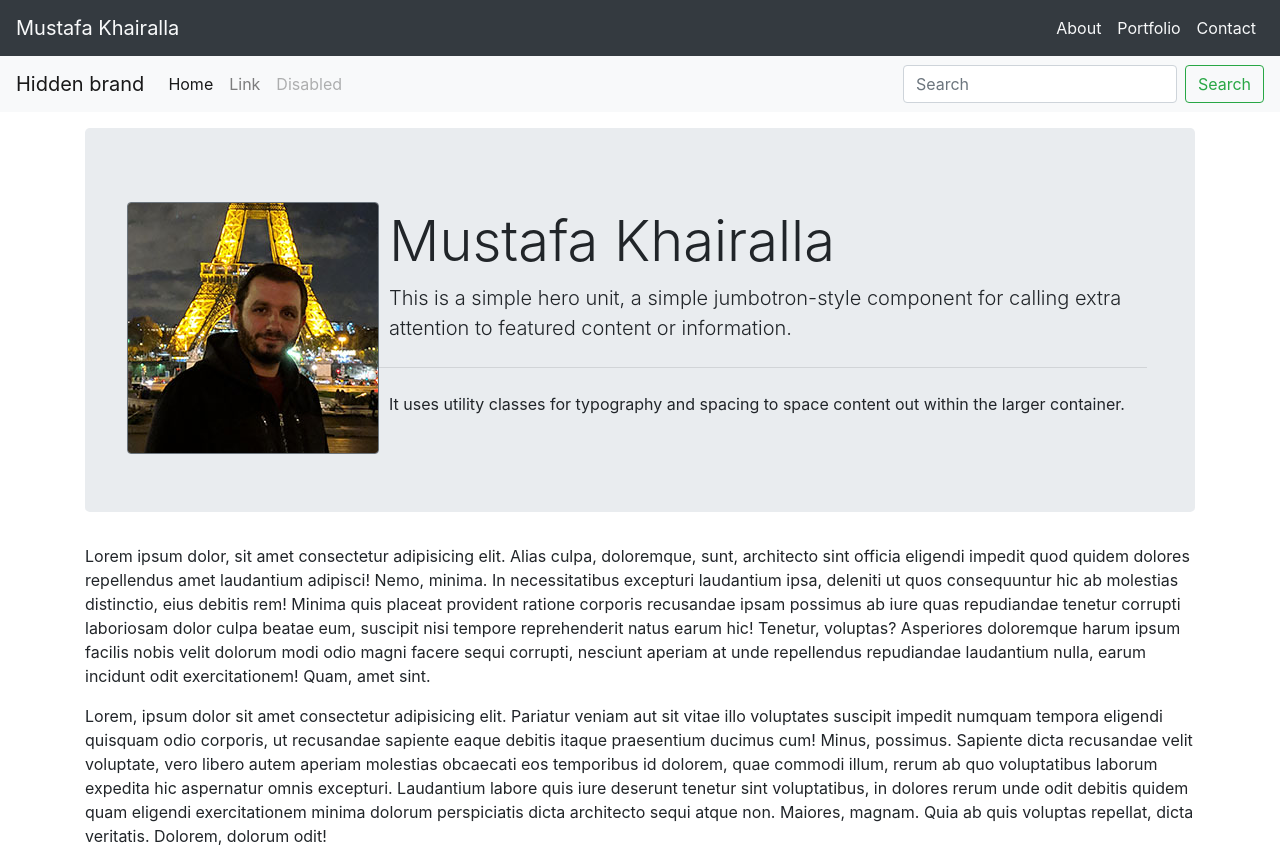
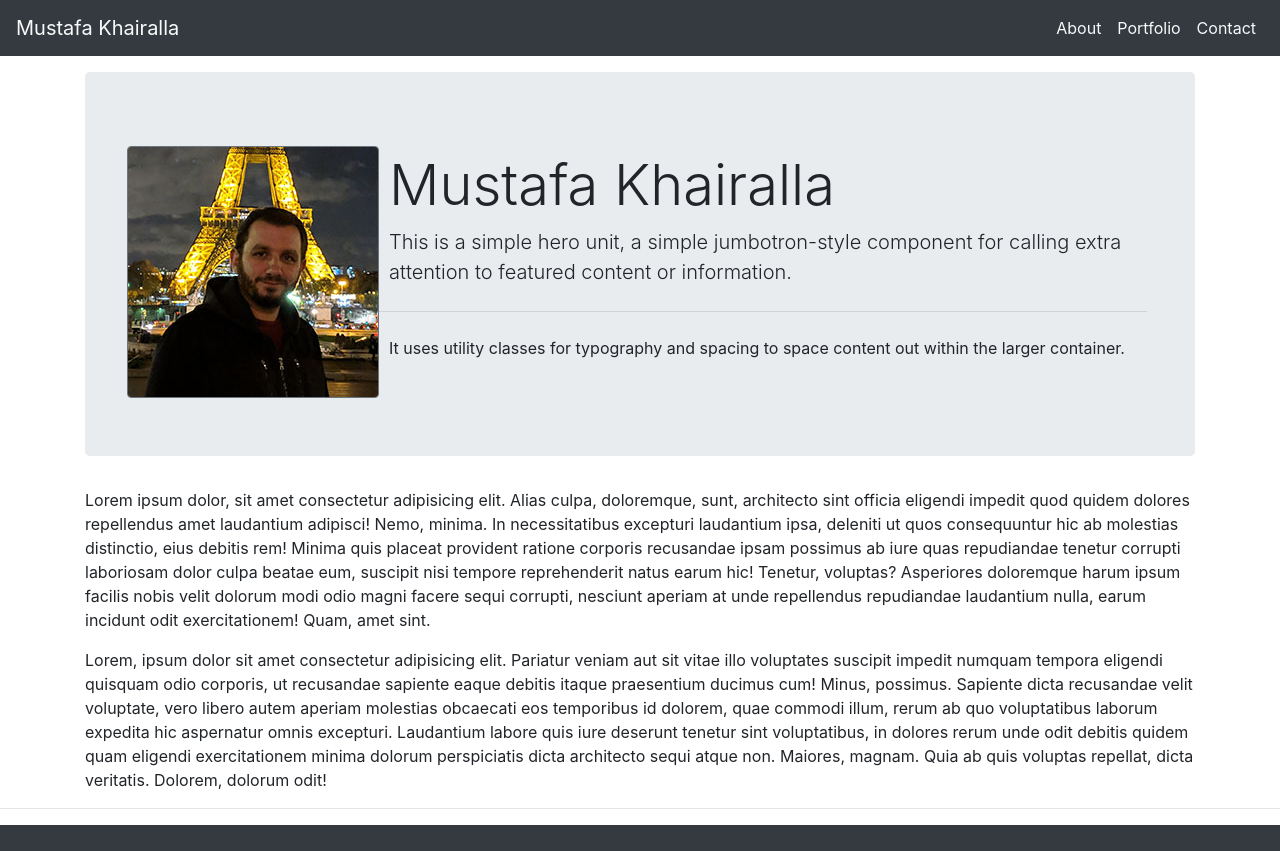
Before and after one commit to MustafaKhairalla/homework-2, a plain HTML site: page index.html in a window 1280 px wide. Shown: the top 851 px of the page. Drawn offline with nearby package versions, Linux system fonts and the light colour scheme.

Commit message:
extra nav for testing was removed

```diff
--- a/index.html
+++ b/index.html
@@ -35,30 +35,6 @@
         </div>
       </nav>
 
-      <nav class="navbar navbar-expand-lg navbar-light bg-light">
-        <button class="navbar-toggler" type="button" data-toggle="collapse" data-target="#navbarTogglerDemo01" aria-controls="navbarTogglerDemo01" aria-expanded="false" aria-label="Toggle navigation">
-          <span class="navbar-toggler-icon"></span>
-        </button>
-        <div class="collapse navbar-collapse" id="navbarTogglerDemo01">
-          <a class="navbar-brand" href="#">Hidden brand</a>
-          <ul class="navbar-nav mr-auto mt-2 mt-lg-0">
-            <li class="nav-item active">
-              <a class="nav-link" href="#">Home <span class="sr-only">(current)</span></a>
-            </li>
-            <li class="nav-item">
-              <a class="nav-link" href="#">Link</a>
-            </li>
-            <li class="nav-item">
-              <a class="nav-link disabled" href="#" tabindex="-1" aria-disabled="true">Disabled</a>
-            </li>
-          </ul>
-          <form class="form-inline my-2 my-lg-0">
-            <input class="form-control mr-sm-2" type="search" placeholder="Search" aria-label="Search">
-            <button class="btn btn-outline-success my-2 my-sm-0" type="submit">Search</button>
-          </form>
-        </div>
-      </nav>
-
     <div class="container marTop">
         <!-- <img src="img/mustafa.jpg" class="rounded float-left mar border border-secondary" alt="Mustafa Khairalla">
         <p>Lorem ipsum dolor, sit amet consectetur adipisicing elit. Alias culpa, doloremque, sunt, architecto sint officia eligendi impedit quod quidem dolores repellendus amet laudantium adipisci! Nemo, minima. In necessitatibus excepturi laudantium ipsa, deleniti ut quos consequuntur hic ab molestias distinctio, eius debitis rem! Minima quis placeat provident ratione corporis recusandae ipsam possimus ab iure quas repudiandae tenetur corrupti laboriosam dolor culpa beatae eum, suscipit nisi tempore reprehenderit natus earum hic! Tenetur, voluptas? Asperiores doloremque harum ipsum facilis nobis velit dolorum modi odio magni facere sequi corrupti, nesciunt aperiam at unde repellendus repudiandae laudantium nulla, earum incidunt odit exercitationem! Quam, amet sint.</p>
```
